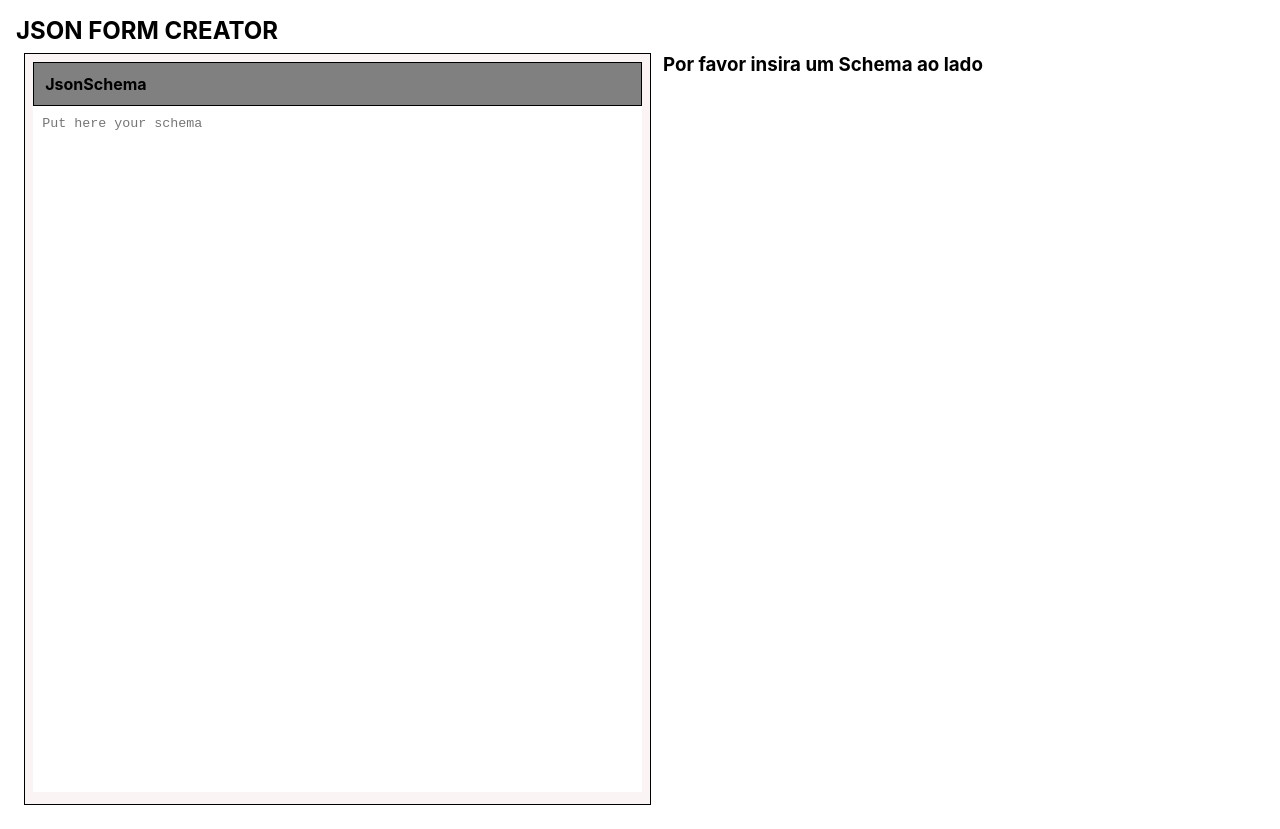
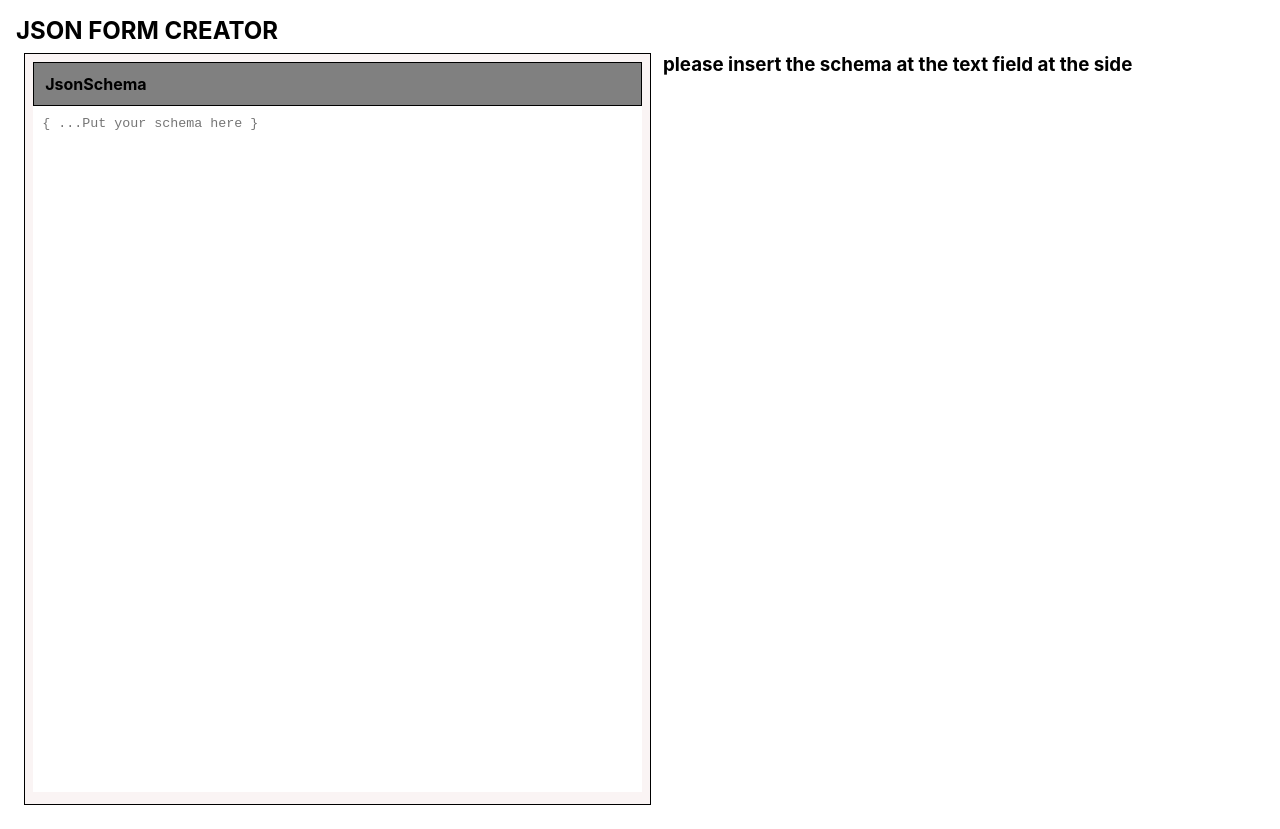
Before and after one commit to Gondrak08/responsive-form, a React (Create React App) app: page / in a window 1280 px wide. Built offline with nearby package versions, Linux system fonts and the light colour scheme.

Commit message:
alpha 1.0.1

```diff
--- a/src/context/SchemaCreator.js
+++ b/src/context/SchemaCreator.js
@@ -10,7 +10,7 @@ const SchemaCreator = ({data, setData}) => {
                 <div className="tag">
                     <span>JsonSchema</span>
                 </div>
-                <textarea id="schemaCreator" onChange={(e)=> HandlingData(e)} name="schemaCreator" cols="auto" rows="auto" placeholder="Put here your schema" >
+                <textarea id="schemaCreator" onChange={(e) => HandlingData(e)} name="schemaCreator" cols="auto" rows="auto" placeholder="{ ...Put your schema here }" >
                 </textarea>
             </div>
         </>
--- a/src/pages/index.js
+++ b/src/pages/index.js
@@ -1,4 +1,4 @@
-import React, {useState, useEffect} from 'react';
+import React, {useState} from 'react';
 import Form from '../components/FormContainer'
 import SchemaCreator from '../context/SchemaCreator';
 import '../styles/Home.scss'
@@ -8,14 +8,14 @@ function Home() {
     const EmptyJson = () => {
         return (
             <div>
-                <h3>Por favor insira um Schema ao lado</h3>
+                <h3>please insert the schema at the text field at the side</h3>
             </div>
             )
     }
     return (
         <section id="home">
             <div className="container-home">
-                <h1>JSON FORM CREATOR</h1>
+                <h1 className="title">JSON FORM CREATOR</h1>
                 <div className="content">
                     <div className="j-creator">
                         <SchemaCreator
```
